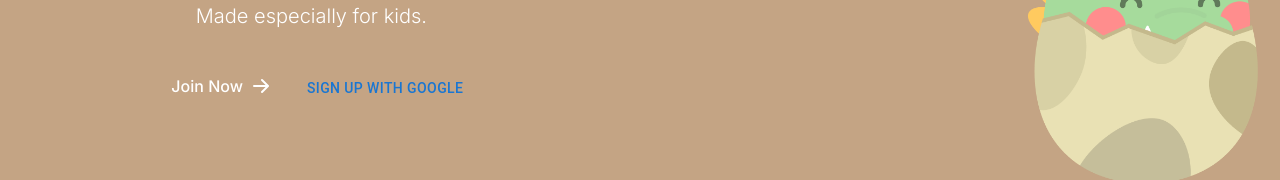
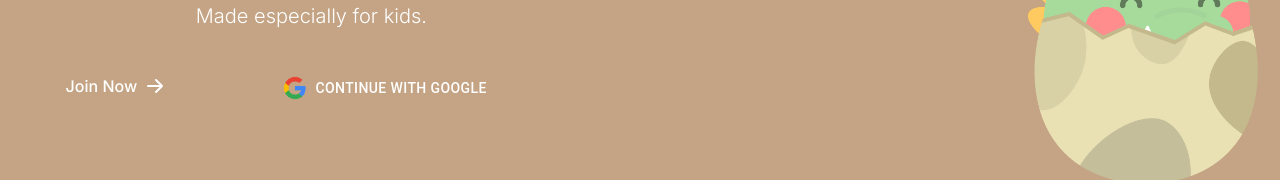
Before and after one commit to clkefe/gluscale, a Next.js app: page / in a window 1280 px wide. Shown: the part 218-398 px from the top of the page. Built offline with nearby package versions, Linux system fonts and the light colour scheme; no server answers; the database is empty.

Commit message:
google button

```diff
--- a/app/page.js
+++ b/app/page.js
@@ -6,6 +6,8 @@ import { useRouter } from "next/navigation";
 import useUser from "../hooks/useUser";
 import axios from "axios";
 import { createClient } from "../lib/supabase/client";
+import GoogleLogo from "../public/Google_Logo.png";
+import Image from 'next/image';
 
 export default function Home() {
   const router = useRouter();
@@ -121,9 +123,21 @@ export default function Home() {
                 </Button>
               </>
             ) : (
-              <Button onClick={() => signUpWithGoogle()}>
-                Sign up with Google
-              </Button>
+                <Button
+                  className="w-96 bg-foreground text-background select-none hover:bg-stone-200"
+                  onClick={() => signUp("google")}
+                >
+                  <Image
+                    src={GoogleLogo}
+                    alt="Google Logo"
+                    width={24}
+                    height={24}
+                    className="mr-2"
+                  />
+                  <div className="text-white">
+                  Continue with Google
+                  </div>
+                </Button>
             )}
           </div>
           <div class="flex items-center justify-center lg:justify-end lg:mt-0 lg:col-span-4 mt-sm">
```
Also changed, not shown: public/Google_Logo.png (added).
